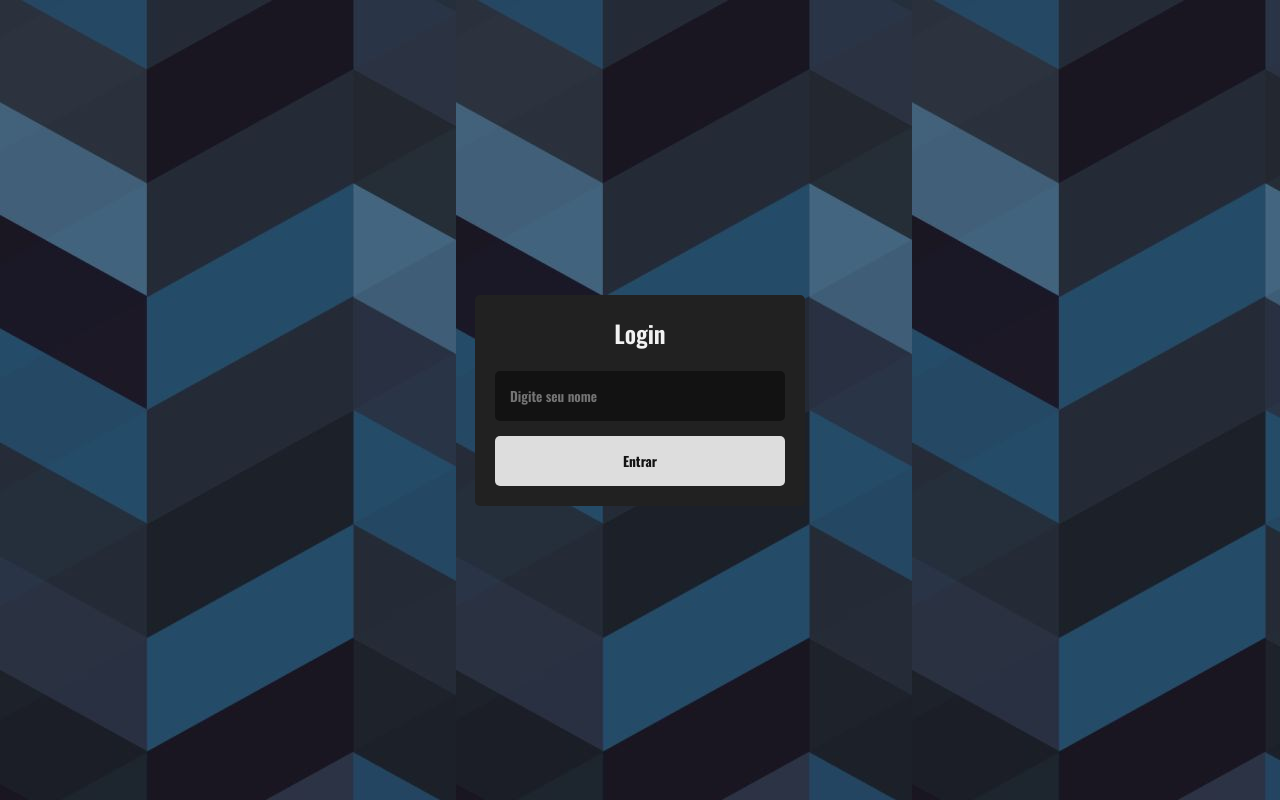
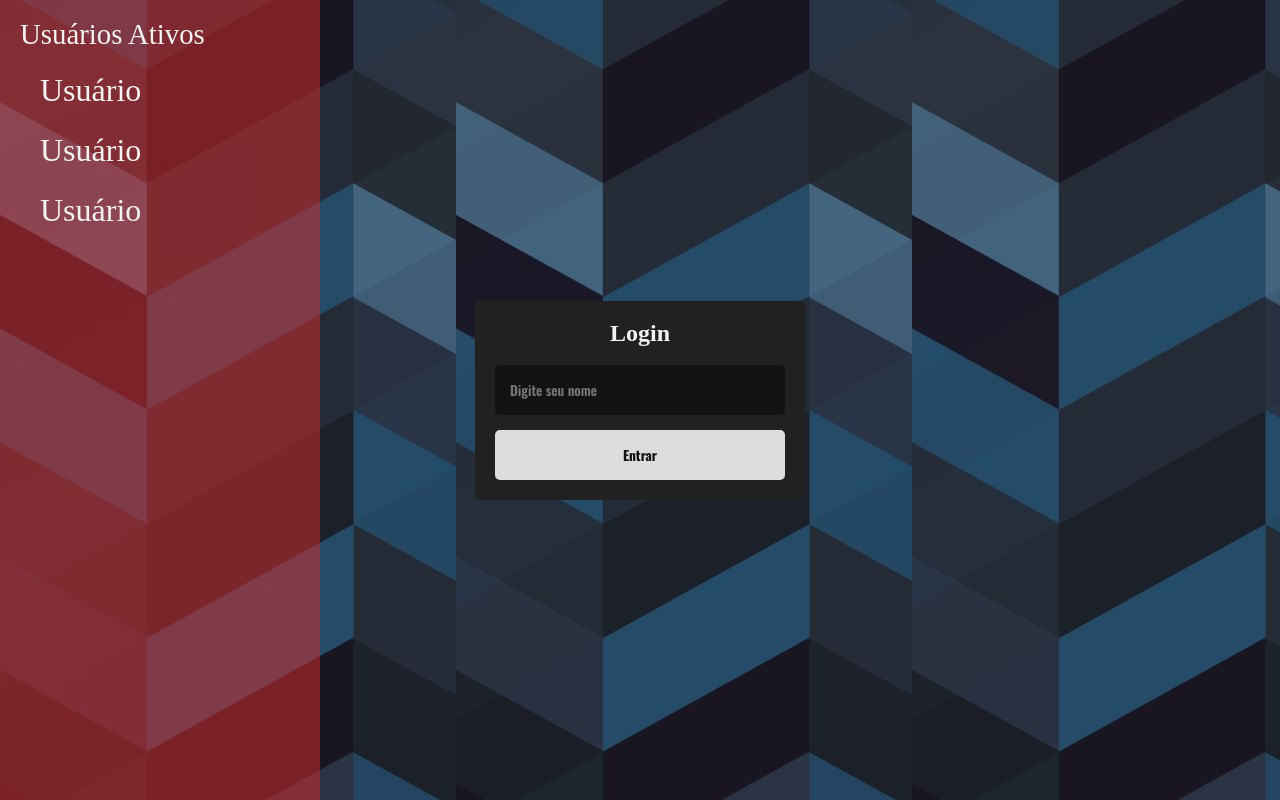
Before and after one commit to Gabuabuu/Talk_Chat, a plain HTML site: page frontend/index.html in a window 1280 px wide. Drawn offline with nearby package versions, Linux system fonts and the light colour scheme.

Commit message:
feat: User List  Add
The user list has been implemented, including background color, message overlay and user name [Next Feature]

```diff
--- /dev/null
+++ b/frontend/css/reset.css
@@ -0,0 +1,43 @@
+html, body, div, span, applet, object, iframe,
+h1, h2, h3, h4, h5, h6, p, blockquote, pre,
+a, abbr, acronym, address, big, cite, code,
+del, dfn, em, img, ins, kbd, q, s, samp,
+small, strike, b, sub, sup, tt, var,
+b, u, i, center,
+dl, dt, dd, ol, ul, li,
+fieldset, form, label, legend,
+table, caption, tbody, tfoot, thead, tr, th, td,
+article, aside, canvas, details, embed,
+figure, figcaption, footer, header, hgroup,
+menu, nav, output, ruby, section, summary,
+time, mark, audio, video {
+	margin: 0;
+	padding: 0;
+	border: 0;
+	font-size: 100%;
+	font: inherit;
+	vertical-align: baseline;
+}
+/* HTML5 display-role reset for older browsers */
+article, aside, details, figcaption, figure,
+footer, header, hgroup, menu, nav, section {
+	display: block;
+}
+body {
+	line-height: 1;
+}
+ol, ul {
+	list-style: none;
+}
+blockquote, q {
+	quotes: none;
+}
+blockquote:before, blockquote:after,
+q:before, q:after {
+	content: '';
+	content: none;
+}
+table {
+	border-collapse: collapse;
+	border-spacing: 0;
+}
--- a/frontend/css/style.css
+++ b/frontend/css/style.css
@@ -75,6 +75,38 @@ body {
   background-color: #fff;
 }
 
+
+.sidebar {
+  background-color: rgba(216, 44, 44, 0.511);
+  background-repeat: repeat-y;
+  display: flex; /* Certifique-se de que a sidebar está visível */
+  flex-direction: column;
+  height: 100vh; /* Altura total da viewport */
+  text-align: center;
+  width: 25%;
+  padding: 20px;
+  position: fixed; /* Fica fixo na tela */
+  left: 0; /* Coloque à esquerda */
+  top: 0; /* Inicie no topo */
+}
+
+.sidebar > h2 {
+  display: block;
+  font-size: 1.8em;
+  position: fixed;
+}
+
+.user-list {
+  display: flex;
+  flex-direction: column;
+  margin: 40px;
+  line-height: 60px;
+  font-size: 2em;
+  position: fixed;
+  left: 0;
+}
+
+
 .chat {
   width: 100%;
   height: 100%;
@@ -128,7 +160,7 @@ body {
 .chat__messages > div {
   padding: 10px;
   width: auto;
-  font-size: 0.9rem;
+  font-size: 1.8em;
   font-weight: 500;
   margin-bottom: 15px;
   line-height: 22px;
@@ -140,6 +172,7 @@ body {
   border-radius: 10px 10px 0 10px;
   align-self: flex-end;
   width: 100%;
+  font-size: 4em;
 }
 
 
--- a/frontend/index.html
+++ b/frontend/index.html
@@ -5,6 +5,7 @@
   <meta name="viewport" content="width=device-width, initial-scale=1.0">
   <title>Chat Talk</title>
   <script defer src="src/js/index.js"></script>
+  <link rel="stylesheet" href="css/reset.css">
   <link rel="stylesheet" href="css/style.css">
   <link rel="stylesheet" href="https://fonts.googleapis.com/css2?family=Material+Symbols+Outlined:opsz,wght,FILL,GRAD@24,400,1,0" />
 </head>
@@ -19,18 +20,22 @@
       </form>
     </section>
 
+    <section class="sidebar">
+      <h2>Usuários Ativos</h2>
+      <ul class="user-list">
+        <!-- Lista de usuários será gerada aqui -->
+        <li>Usuário</li>
+        <li>Usuário</li>
+        <li>Usuário</li>
+      </ul>
+    </section>
+
     <section class="chat">
       <section class="chat__messages">
 
-        <!-- <div class="my__messages">Abapuru</div>
-
-        <div class="ther__messages">
-          <span class="message__sender">usuario</span>
-          Teste
-        </div> -->
+      </section>
 
 
-      </section>
 
 
         <form class="chat__form">
```
